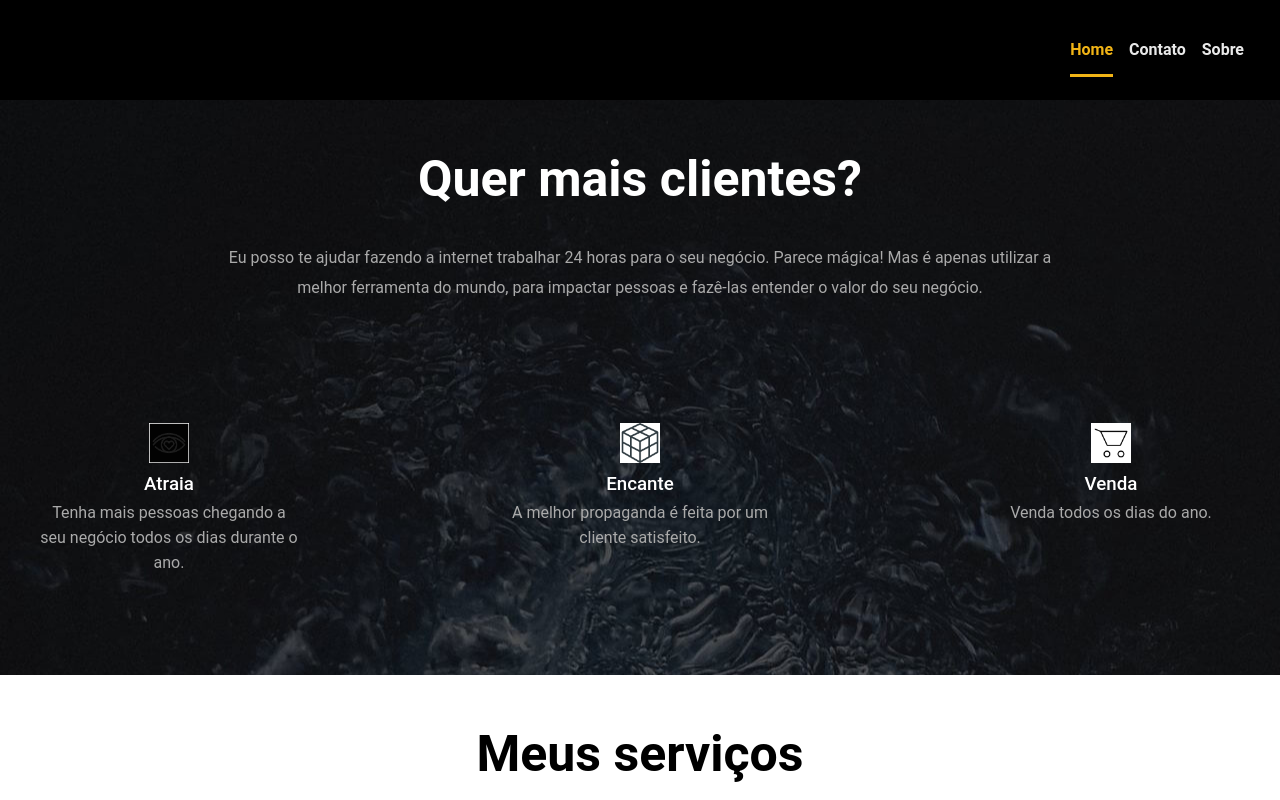
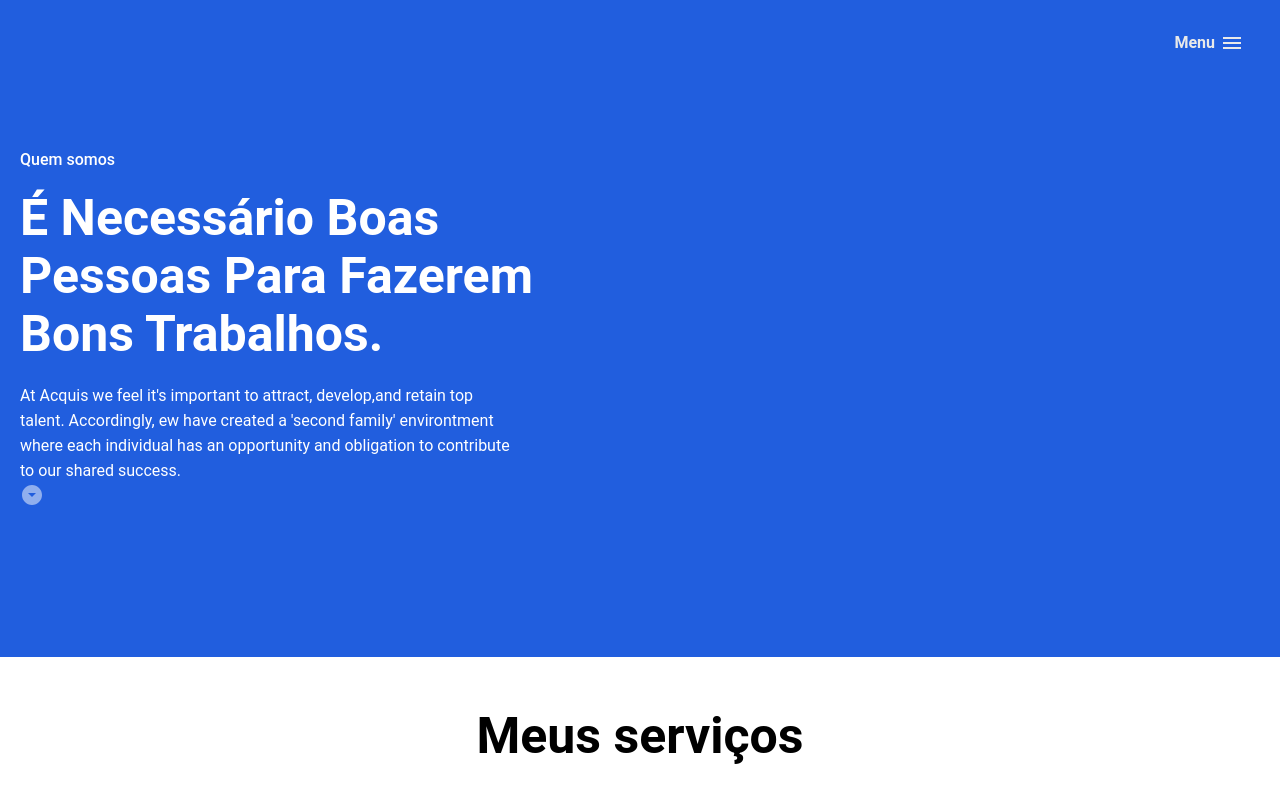
Before and after one commit to pedrohw12/portfolio-website-template-reactjs, a React (Create React App) app: page / in a window 1280 px wide. Shown: the top 800 px of the page. Built offline with nearby package versions, Linux system fonts and the light colour scheme.

Commit message:
creating header and first section

```diff
--- a/src/components/FirstSection/components/Item/index.js
+++ /dev/null
@@ -1,23 +0,0 @@
-import React from "react";
-
-// Images
-import Atraia from "../../../../assets/atraia.png";
-import Sell from "../../../../assets/sell.png";
-import Cube from "../../../../assets/cube.png";
-
-// Styles
-import { Container, Title, Description } from "./styles";
-
-const Item = ({ title, description }) => {
-  return (
-    <Container>
-      {title === "Atraia" && <img src={Atraia} alt="logo" />}
-      {title === "Encante" && <img src={Cube} alt="logo" />}
-      {title === "Venda" && <img src={Sell} alt="logo" />}
-      <Title>{title}</Title>
-      <Description>{description}</Description>
-    </Container>
-  );
-};
-
-export default Item;
--- a/src/components/FirstSection/components/Item/styles.js
+++ /dev/null
@@ -1,28 +0,0 @@
-import styled from "styled-components";
-
-export const Container = styled.div`
-  display: flex;
-  flex-direction: column;
-  align-items: center;
-  padding: 20px;
-  padding-bottom: 100px;
-  max-width: 300px;
-
-  img {
-    width: 40px;
-    height: 40px;
-    background-color: #fff;
-  }
-`;
-
-export const Title = styled.h3`
-  color: #fff;
-  margin-top: 10px;
-`;
-
-export const Description = styled.p`
-  color: #aaa;
-  text-align: center;
-  line-height: 25px;
-  margin-top: 5px;
-`;
--- a/src/components/FirstSection/index.js
+++ b/src/components/FirstSection/index.js
@@ -1,43 +1,31 @@
 import React from "react";
 
-// Components
-import Item from "./components/Item";
+// Icons
+import ArrowDropDownCircleIcon from "@material-ui/icons/ArrowDropDownCircle";
 
 // Styles
-import { Container, Content, Title, Explanation, CardsArea } from "./styles";
+import { Container, Content, Title, Explanation, BigTitle } from "./styles";
 
 const FirstSection = () => {
-  const itens = [
-    {
-      title: "Atraia",
-      description:
-        "Tenha mais pessoas chegando a seu negócio todos os dias durante o ano.",
-    },
-    {
-      title: "Encante",
-      description:
-        "A melhor propaganda é feita por um cliente satisfeito.",
-    },
-    {
-      title: "Venda",
-      description: "Venda todos os dias do ano.",
-    },
-  ];
-
   return (
     <Container>
       <Content className="container-wrap">
-        <Title>Quer mais clientes?</Title>
+        <Title>Quem somos</Title>
+        <BigTitle>
+          É Necessário Boas
+          <br /> Pessoas Para Fazerem
+          <br /> Bons Trabalhos.
+        </BigTitle>
         <Explanation>
-          Eu posso te ajudar fazendo a internet trabalhar 24 horas para o seu
-          negócio. Parece mágica! Mas é apenas utilizar a melhor ferramenta do
-          mundo, para impactar pessoas e fazê-las entender o valor do seu negócio.
+          At Acquis we feel it's important to attract, develop,and retain top
+          talent. Accordingly, ew have created a 'second family' environtment
+          where each individual has an opportunity and obligation to contribute
+          to our shared success.
         </Explanation>
-        <CardsArea>
-          {itens.map((item, key) => (
-            <Item key={key} title={item.title} description={item.description} />
-          ))}
-        </CardsArea>
+        <ArrowDropDownCircleIcon
+          color="#fff"
+          style={{ color: "#fff", opacity: 0.5 }}
+        />
       </Content>
     </Container>
   );
--- a/src/components/FirstSection/styles.js
+++ b/src/components/FirstSection/styles.js
@@ -1,53 +1,30 @@
 import styled from "styled-components";
-import Banner from '../../assets/banner-portfolio.jpg';
-import BannerVertical from '../../assets/banner-portfolio.png';
 
 export const Container = styled.div`
-  background-image: url(${BannerVertical});
-  background-repeat: no-repeat;
-  background-position: center;
-  background-color: #000;
-
-  @media (min-width: 768px) {
-  background-image: url(${Banner});
-  }
+  background-color: #215ede;
+  padding-top: 50px;
+  padding-bottom: 150px;
 `;
 
 export const Content = styled.div`
   display: flex;
   flex-direction: column;
-  align-items: center;
-  padding-top: 50px;
 `;
 
-export const Title = styled.h1`
+export const Title = styled.h4`
   color: #fff;
+`;
+
+export const BigTitle = styled.h1`
+  font-weight: bold;
+  color: #fff;
+  margin-top: 20px;
   font-size: 50px;
-  font-weight: bold;
-  text-align: center;
-
-  @media (min-width: 768px) {
-    text-align: left;
-  }
 `;
 
 export const Explanation = styled.div`
-  width: 70%;
-  color: #aaa;
-  text-align: center;
-  line-height: 30px;
-  margin-top: 35px;
-  margin-bottom: 100px;
+  width: 40%;
+  color: #fff;
+  margin-top: 20px;
+  line-height: 25px;
 `;
-
-export const CardsArea = styled.div`
-  display: grid;
-
-  @media (min-width: 768px) {
-    grid-template-columns: repeat(3, 1fr);
-  }
-
-  @media (min-width: 1024px) {
-    grid-column-gap: 173px;
-  }
-`;
--- a/src/components/Header/styles.js
+++ b/src/components/Header/styles.js
@@ -1,7 +1,7 @@
 import styled from "styled-components";
 
 export const Container = styled.header`
-  background: #000;
+  background: #215ede;
 `;
 
 export const Content = styled.div`
@@ -9,7 +9,7 @@ export const Content = styled.div`
   justify-content: center;
   align-items: center;
   height: 100px;
-  background: #000;
+  background: #215ede;
 
   @media (min-width: 768px) {
     justify-content: flex-end;
--- a/src/components/Menu/index.js
+++ b/src/components/Menu/index.js
@@ -1,4 +1,7 @@
 import React, { useState, useEffect } from "react";
+
+// Icons
+import MenuIcon from "@material-ui/icons/Menu";
 
 // Styles
 import { MenuList, MenuListItem, MenuListItemAnchor } from "./styles";
@@ -13,28 +16,9 @@ const Menu = () => {
     <nav className="app-menu">
       <MenuList>
         <MenuListItem>
-          <MenuListItemAnchor
-            href="/"
-            borderColor={location === "/" ? "#F1B416" : "#000"}
-            color={location === "/" ? "#F1B416" : "#fff"}
-          >
-            Home
-          </MenuListItemAnchor>
-        </MenuListItem>
-        <MenuListItem>
-          <MenuListItemAnchor
-            href="/#contato"
-            borderColor={location === "/contato" ? "#F1B416" : "#000"}
-          >
-            Contato
-          </MenuListItemAnchor>
-        </MenuListItem>
-        <MenuListItem>
-          <MenuListItemAnchor
-            href="/#sobre"
-            borderColor={location === "/sobre" ? "#F1B416" : "#000"}
-          >
-            Sobre
+          <MenuListItemAnchor href="/">
+            Menu
+            <MenuIcon color="#fff" style={{ marginLeft: 5 }} />
           </MenuListItemAnchor>
         </MenuListItem>
       </MenuList>
--- a/src/components/Menu/styles.js
+++ b/src/components/Menu/styles.js
@@ -9,18 +9,16 @@ export const MenuListItem = styled.li`
 `;
 
 export const MenuListItemAnchor = styled.a`
+  display: flex;
+  align-items: center;
   font-weight: bold;
   line-height: 40px;
   padding-bottom: 15px;
   margin-right: 1rem;
   text-decoration: none;
-  border-bottom: ${(props) => `3px solid ${props.borderColor}`};
-  color: ${(props) => props.color || "#e9e9e9"};
+  color: #e9e9e9;
 
-  @media (min-width: 1024px) {
-    &:hover {
-      border-bottom: 3px solid #f1b416;
-      color: #f1b416;
-    }
+  &:hover {
+    opacity: 0.7;
   }
 `;
```
Also changed, not shown: 1 other file (tests, documents, lock files or other folders).
